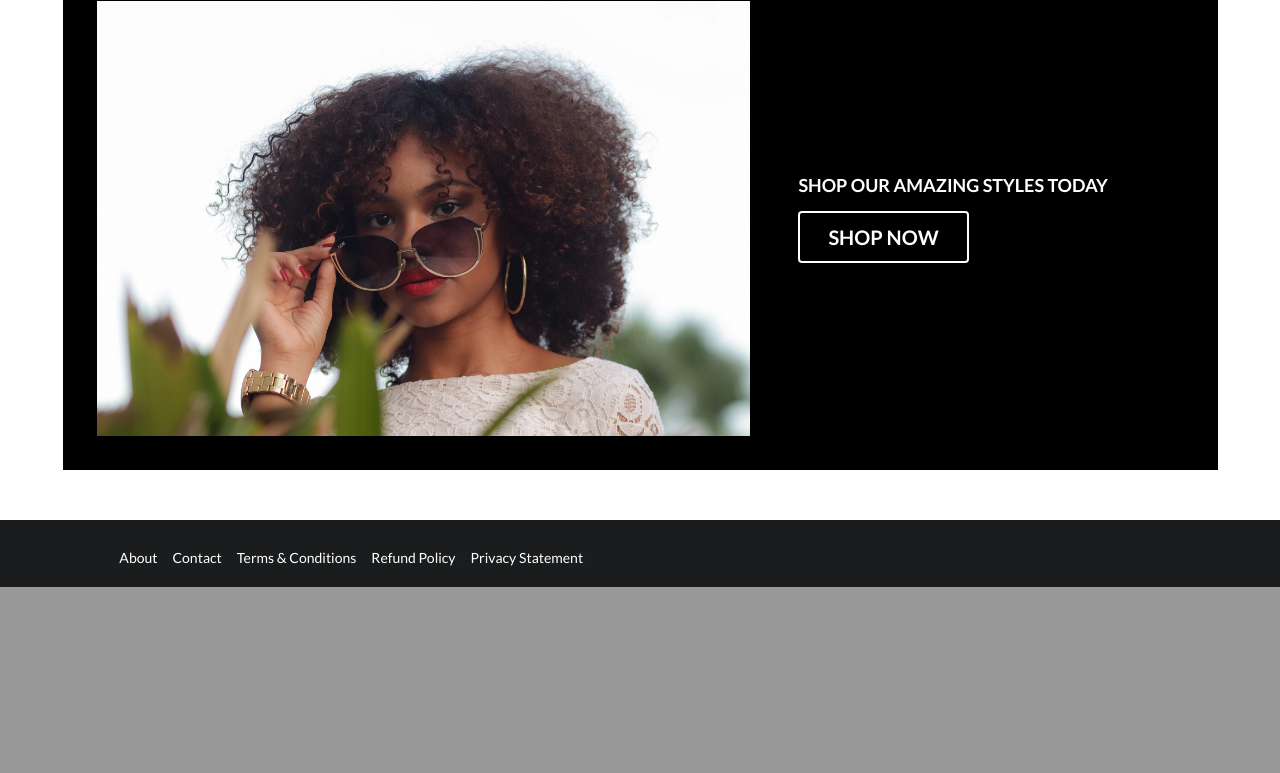
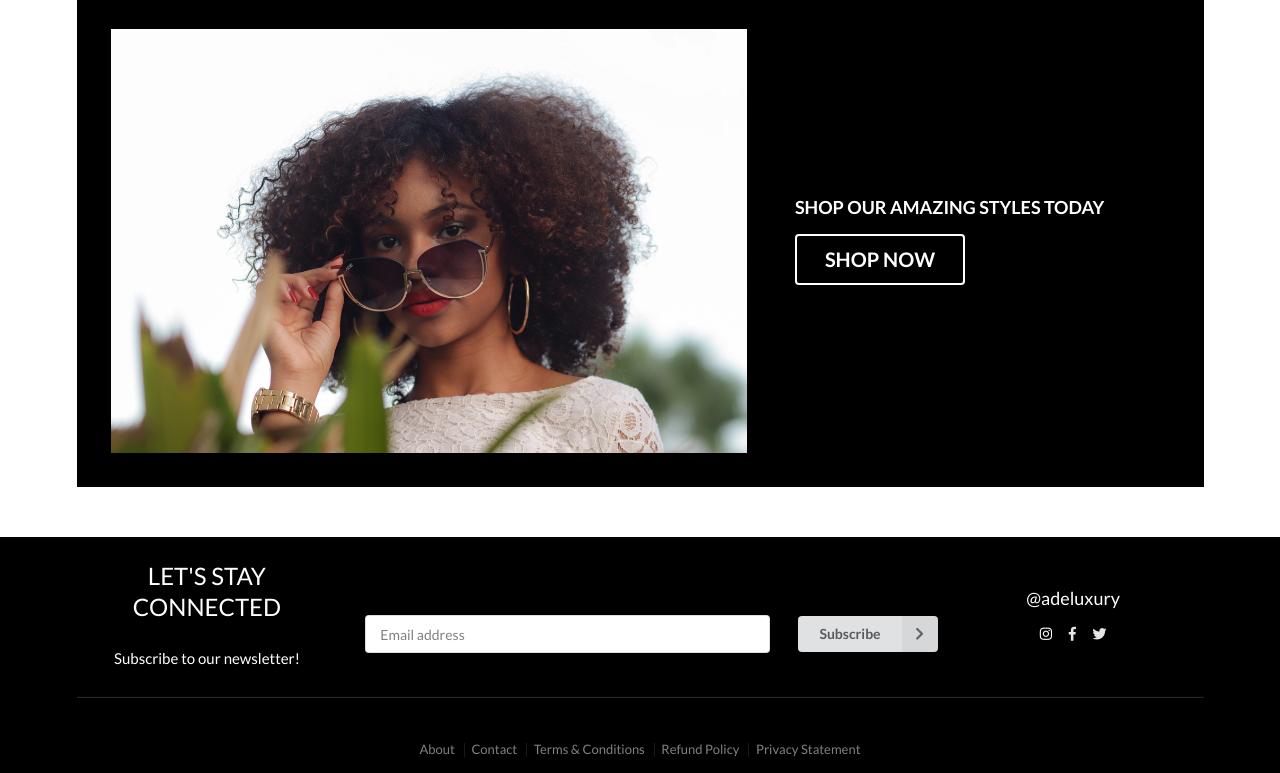
Before and after one commit to luxxedigital/adeluxuryeyewear, a Django app: template adeluxuryeyewear/ade/templates/ade/index.html in a window 1280 px wide. Shown: the part 1429-2202 px from the top of the page. Before the commit the page ends 2016 px from the top, so only its background shows below. Run offline with Django 3.2, Linux system fonts and the light colour scheme; the template is opened without the code that fills it, so the values that code supplies are empty; some libraries are stand-ins or nearby versions.

Commit message:
woking links to about, home, collections, new footer, links to IG

```diff
--- a/adeluxuryeyewear/ade/templates/ade/base_layout.html
+++ b/adeluxuryeyewear/ade/templates/ade/base_layout.html
@@ -8,16 +8,19 @@
         integrity="sha256-hVVnYaiADRTO2PzUGmuLJr8BLUSjGIZsDYGmIJLv2b8="
         crossorigin="anonymous"></script>
 
+        <link href="https://fonts.googleapis.com/css?family=Lato|Raleway|Pacifico" rel="stylesheet">
+        <link rel="stylesheet" href="https://use.fontawesome.com/releases/v5.5.0/css/all.css" integrity="sha384-B4dIYHKNBt8Bc12p+WXckhzcICo0wtJAoU8YZTY5qE0Id1GSseTk6S+L3BlXeVIU" crossorigin="anonymous">
         <link rel="stylesheet" href="https://cdn.jsdelivr.net/npm/semantic-ui@2.4.2/dist/semantic.min.css">
         <link rel="stylesheet" href="https://unpkg.com/flickity@2/dist/flickity.min.css">
         <link rel="stylesheet" href="{% static 'css/ade.css' %}">
     </head>
 
     <body>
-        <div class="ui sidebar vertical left inverted menu">
-            <a class="item"> Home </a>
+        <!-- Sidebar Menu -->
+        <div class="ui vertical inverted sidebar menu">
+            <a href="{% url 'index' %}" class="item"> Home </a>
             <div class="item">
-                <div class="header">Collections</div>
+                <a href="{% url 'products' %}"><div class="header">Collections</div></a>
                 <div class="menu">
                     <a class="item"> Kings Line </a>
                     <a class="item"> Queens Line </a>
@@ -30,14 +33,9 @@
             <a class="item"> Terms & Conditions </a>
             <a class="item"> Refund Policy </a>
             <a class="item"> Privacy Statement </a>
-
         </div>
 
-        <div class="pusher">
-            <div class="ui inverted top attached demo icon menu" style="background-color: #000">
-                <a id="toggle" class="item"><i id="sidebar-icon" class="sidebar icon"></i> Menu</a>
-                <img class="ui centered image" src="{% static 'img/ade_1.png' %}" style="width: 300px; height: 200px;">
-            </div>
+
 
         <!-- End Navigation -->
 
@@ -48,11 +46,15 @@
 
 
 
+
         <!-- Toggles sidebar -->
         <script>
+
             $('#toggle').on('click', function(){
                 $('.ui.sidebar').sidebar('toggle');
             });
+
+
 
         </script>
 
--- a/adeluxuryeyewear/ade/templates/ade/index.html
+++ b/adeluxuryeyewear/ade/templates/ade/index.html
@@ -6,22 +6,28 @@
 <!-- Body -->
 {% block content %}
 
-<div class="ui bottom attached ">
+<div class="pusher">
+
+    <div class="ui inverted vertical center aligned segment black-bg">
+
+        <div class="ui large secondary inverted menu">
+            <a id="toggle" class="item"><i id="sidebar-icon" class="sidebar icon"></i> Menu</a>
+            <img class="ui centered image logo-img" src="{% static 'img/ade_1.png' %}" style="width: 300px; height: 200px;">
+        </div>
+
+    </div>
+
+
+    <div class="ui container">
         <!-- Carousel -->
         <div class="container black-bg" >
             <div class="main-carousel" data-flickity='{ "imagesLoaded": true, "percentPosition": false }'>
                 <div class="carousel-cell">
                     <img src="{% static 'img/product_images/Luxxe _ ADE _Luxxe _ ADELuxxe _ 4B36D4FE-3E54-4B73-AB1A-3B865CBED26B.JPEG' %}" alt="product image" style="height: 700px"/>
-
-               <!-- <div class="carousel-content">
-                    <h1>Experience the way it truly feels to look like royalty. </h1>
-                    <button class="ui huge inverted standard button" style="margin-right: auto; margin-left: auto">SHOP NOW</button>
-                </div>-->
                 </div>
 
                 <div class="carousel-cell">
                     <img src="{% static 'img/product_images/Luxxe _ ADE _Luxxe _ ADELuxxe _ B85680AF-D830-4D2B-9C6E-AE848CD99B79.JPEG' %}" alt="banner img" style="height: 700px" />
-
                     <!-- <div class="carousel-content">
                         <button class="ui huge inverted standard button">SHOP NOW</button>
                     </div>-->
@@ -38,12 +44,10 @@
 
             </div>
         </div>
-        <!-- End carousel -->
 
         <div class="ui container">
             <div class="ui huge header">FEEL LIKE ROYALTY IN ANY OF OUR COLLECTIONS</div>
             <hr>
-
         </div>
 
         <div class="ui container featured-products">
@@ -83,6 +87,7 @@
             </div>
         </div><!-- End collections grid row -->
 
+
         <div class="ui grid container black-bg" style="margin-bottom:50px">
             <div class="ten wide column">
                 <!--<img class="ui huge image padded-img" src="https://semantic-ui.com/images/wireframe/image.png">-->
@@ -95,30 +100,62 @@
             </div>
         </div>
 
-
-        <!-- Footer -->
-        <div class="ui vertical inverted footer segment">
-            <div class="ui center aligned container">
-                <div class="ui stackable grid">
-                    <div class="eight wide column">
-                        <div class="ui celled horizontal list">
-                            <div class="item white"><a href="#"> About </a></div>
-                            <div class="item"><a href="#"> Contact </a></div>
-                            <div class="item"><a href="#"> Terms & Conditions </a></div>
-                            <div class="item"><a href="#"> Refund Policy </a></div>
-                            <div class="item"><a href="#"> Privacy Statement </a></div>
+        <!-- SnapWidget -->
+        <div class="ui container center aligned">
 
         </div>
-                    </div>
-                </div>
-            </div>
-        </div> <!-- End Footer -->
-
 
 
 
 
     </div> <!-- End bottom attached segment -->
 
-</div> <!-- pusher from base-layout -->
+     <!-- FOOTER -->
+     <div class="ui inverted vertical footer segment black-bg footer-outter">
+         <div class="ui center aligned container">
+             <div class="ui stackable inverted grid center middle aligned">
+
+                <div class="four wide column">
+                    <div class="ui large header">LET'S STAY CONNECTED</div>
+                    <div class="ui small header">Subscribe to our newsletter!</div>
+                </div>
+
+
+                <div class="six wide column">
+                    <div class="ui form newsletter-form field" style="margin-top:2.5em">
+                        <input type="text" placeholder="Email address">
+                    </div>
+                </div>
+
+                <div class="two wide column">
+                    <button class="ui right labeled icon button" style="margin-top:2.5em">
+                        <i class="right chevron icon"></i>
+                        Subscribe
+                    </button>
+                </div>
+
+                <div class="four wide column">
+                    <div class="ui medium header">@adeluxury</div>
+                    <a href="http://www.instagram.com/adeluxuryeyewear"><span class="sm-icon"><i class="fab fa-instagram"></i></span></a>
+                    <span class="sm-icon"><i class="fab fa-facebook-f"></i></span>
+                    <span class="sm-icon"><i class="fab fa-twitter"></i></span>
+                </div>
+
+            </div>
+
+            <div class="ui inverted section divider"></div>
+                <div class="ui horizontal inverted small divided link list">
+                <a class="item" href="#">About</a>
+                <a class="item" href="#">Contact</a>
+                <a class="item" href="#">Terms & Conditions</a>
+                <a class="item" href="#">Refund Policy</a>
+                <a class="item" href="#">Privacy Statement</a>
+            </div>
+        </div>
+    </div>
+
+
+
+</div>
+
 {% endblock %}
```
Lines whose indentation alone changed are shown as unchanged.
